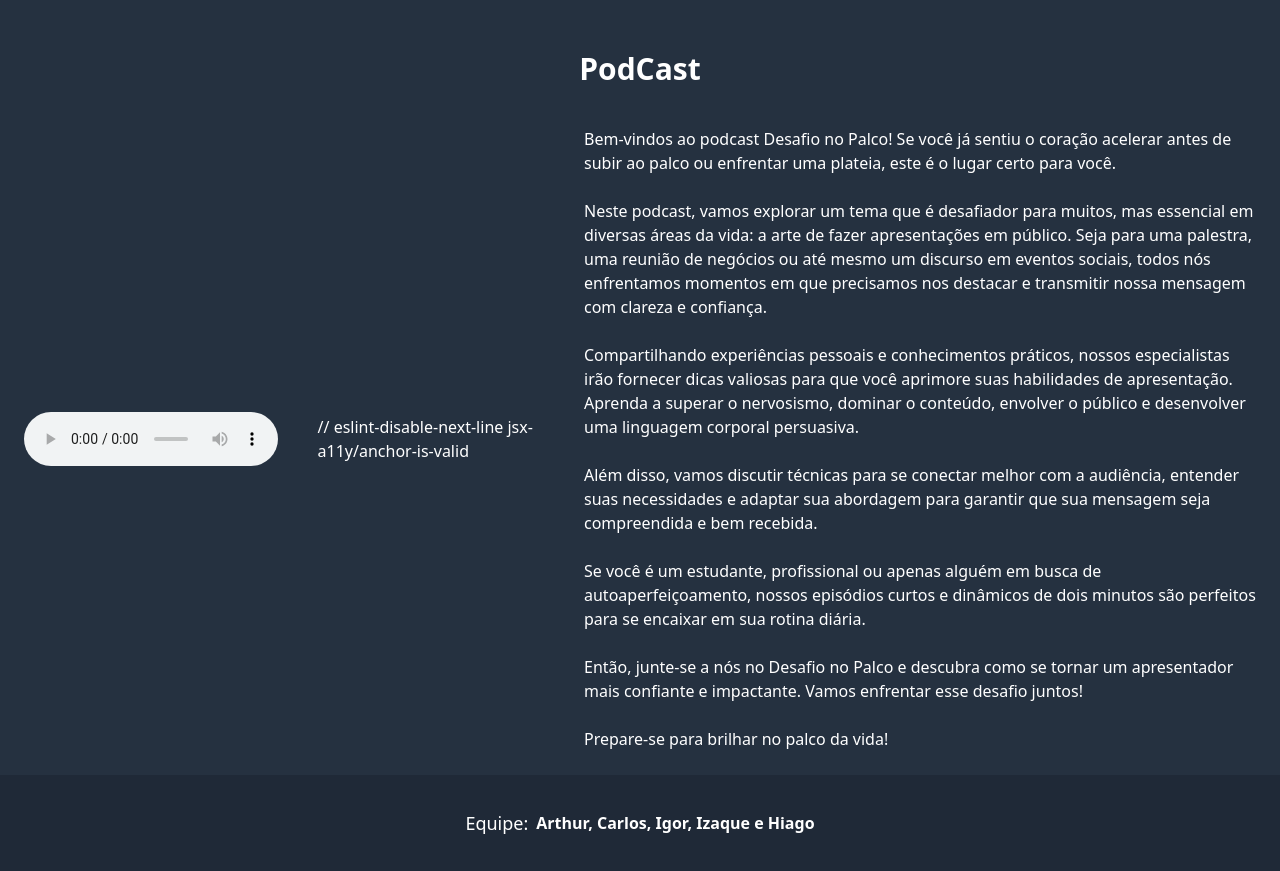
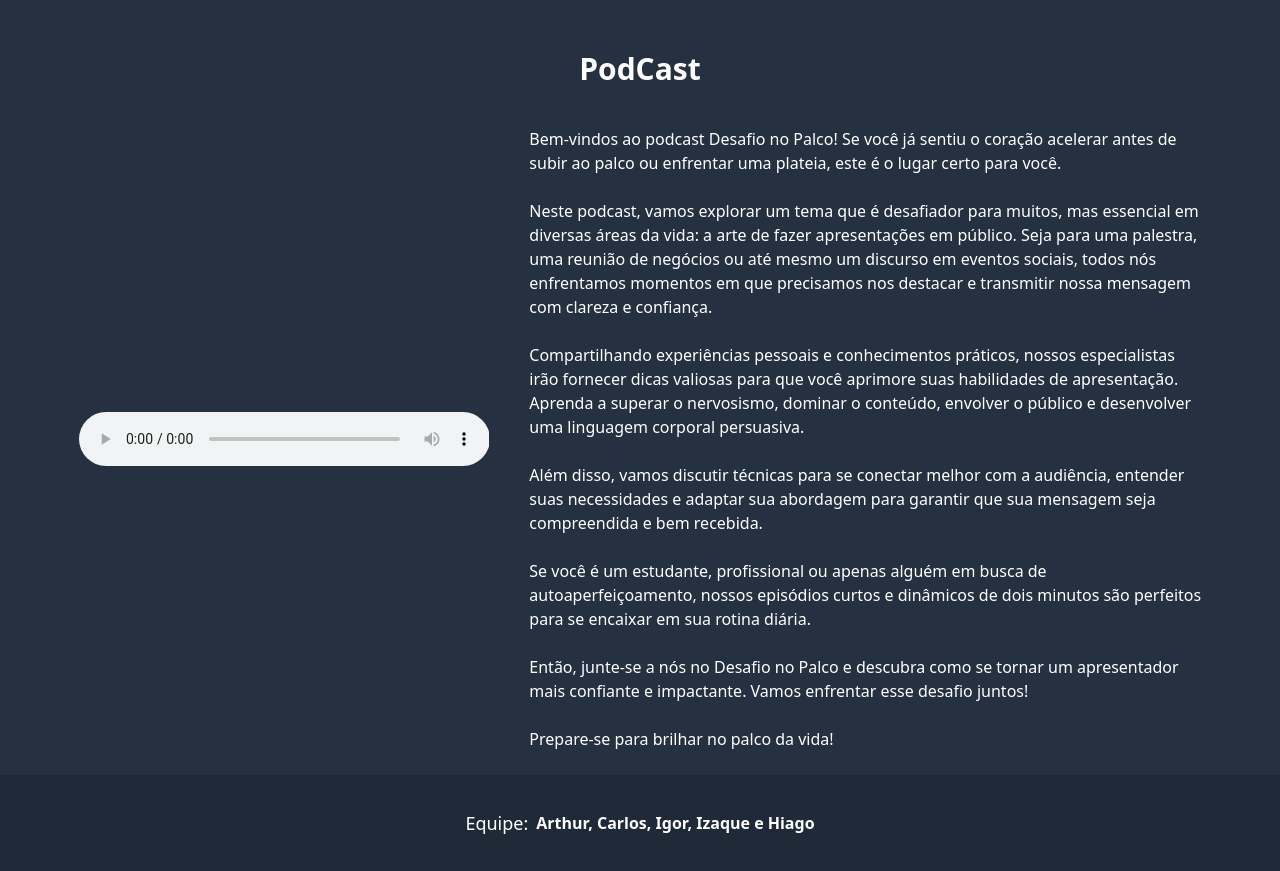
Before and after one commit to Gui148/Trabalho-Senai, a React (Create React App) app: page / in a window 1280 px wide. Shown: the part 2920-3791 px from the top of the page. Built offline with nearby package versions, Linux system fonts and the light colour scheme.

Commit message:
Resume Codigo

```diff
--- a/src/App.js
+++ b/src/App.js
@@ -33,7 +33,7 @@ function App() {
         <div  className="flex gap-10 justify-center items-center mt-10 max-lg:flex-col ">
           <audio src={Audio} controls  className="max-lg:w-2/4 w-2/6">
           </audio>
-          // eslint-disable-next-line jsx-a11y/anchor-is-valid
+          {/* eslint-disable-next-line jsx-a11y/anchor-is-valid */}
           <a className="flex max-w-2xl max-lg:max-w-xl">
             Bem-vindos ao podcast Desafio no Palco! Se você já sentiu o coração acelerar antes de subir ao palco ou enfrentar uma plateia, este é o lugar certo para você.
             <br/>
```
